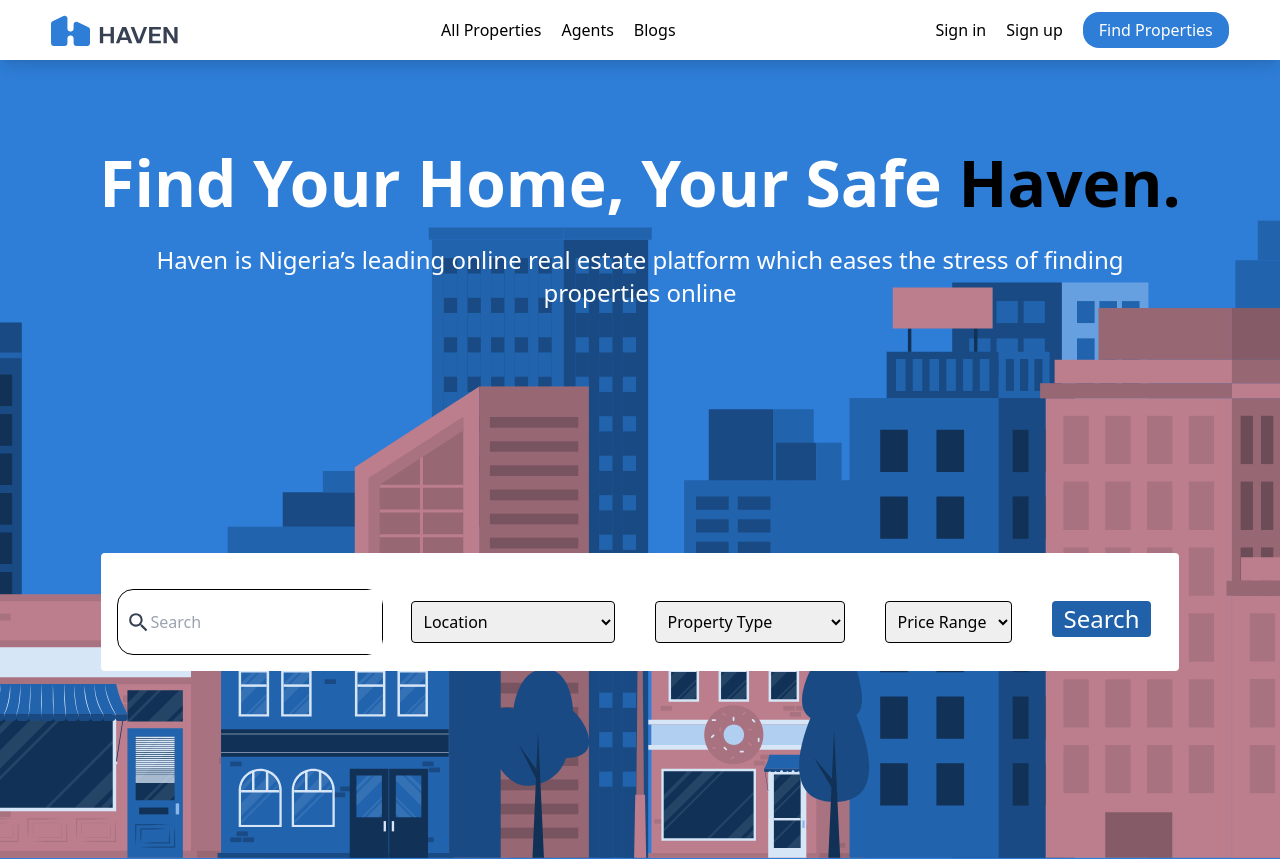
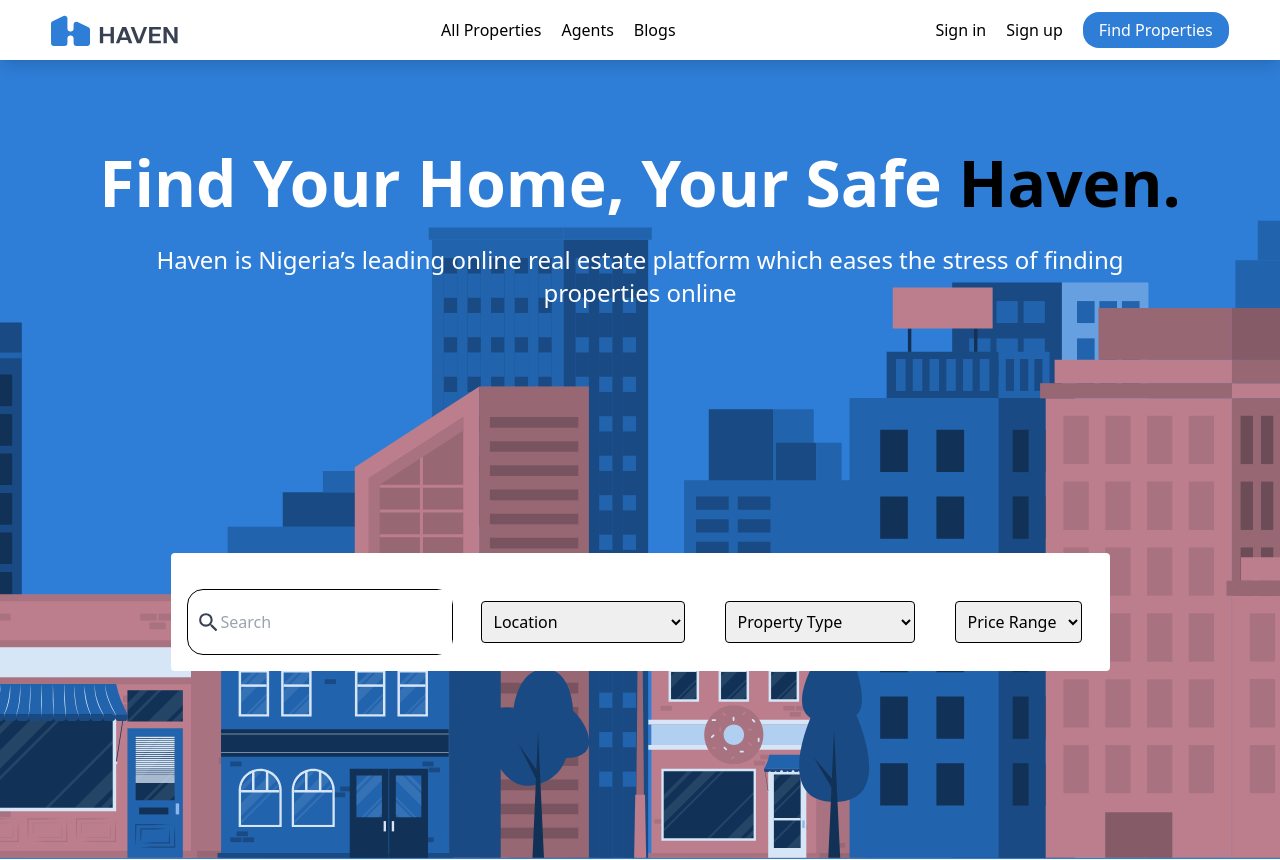
Before and after one commit to PythoSalaf/Harven-Estates, a React (Vite) app: page / in a window 1280 px wide. Shown: the top 860 px of the page. Built offline with nearby package versions, Linux system fonts and the light colour scheme.

Commit message:
some changes

```diff
--- a/src/components/InputField.jsx
+++ b/src/components/InputField.jsx
@@ -37,13 +37,13 @@ const InputField = () => {
        <div className="bg-white p-3">
        <select name="" id="location" className="border rounded p-2">
                <option value="">Price Range</option>
-                <input type="range" name="" id="" />
+                <input type="range" name=""  />
                 </select>
        </div>
 
-       <div className="p-3">
+       {/* <div className="p-3">
            <button className="bg-blue rounded text-white text-24 px-3">Search</button>
-       </div>
+       </div> */}
     </div>
      </div>
   )
```
